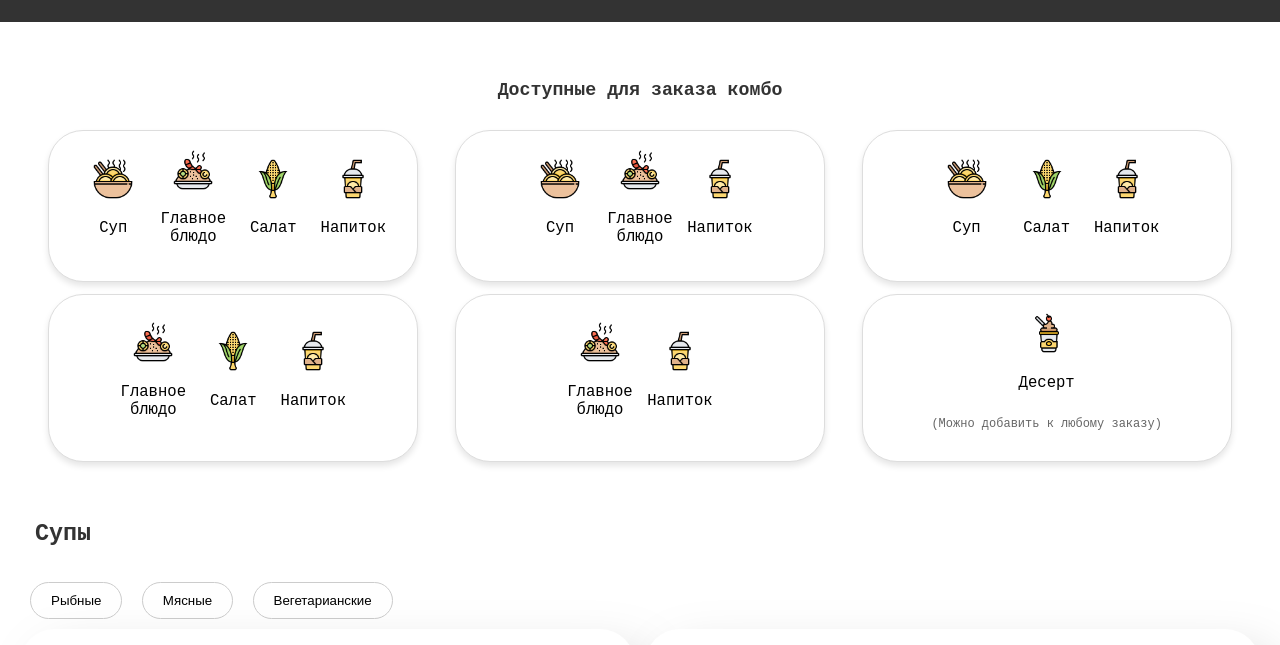
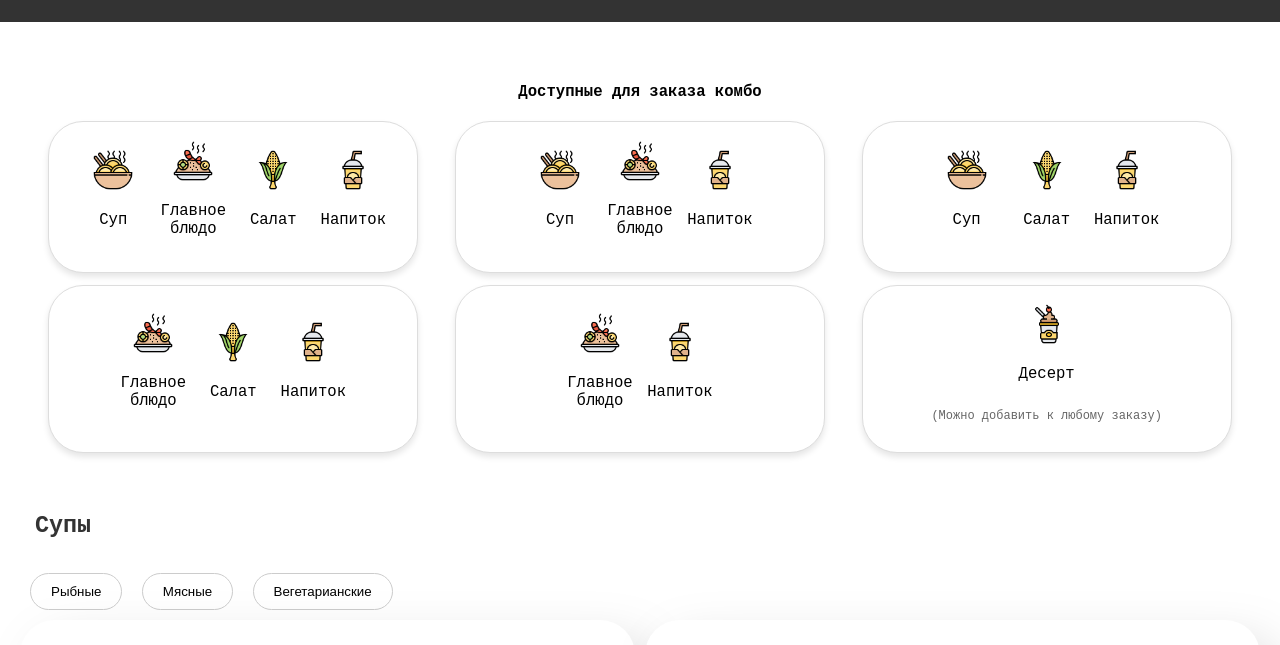
Before and after one commit to isohise/web, a plain HTML site: page menu.html in a window 1280 px wide. Shown: the part 155-800 px from the top of the page. Drawn offline with Linux system fonts and the light colour scheme.

Commit message:
Add files via upload

```diff
--- a/menu.html
+++ b/menu.html
@@ -24,7 +24,7 @@
 
     <main>
       <section class="lunch-combo">
-        <h3>Доступные для заказа комбо</h3>
+        <h4>Доступные для заказа комбо</h4>
         <div class="combo-grid">
           <div class="combo-item">
             <div class="dish">
```
